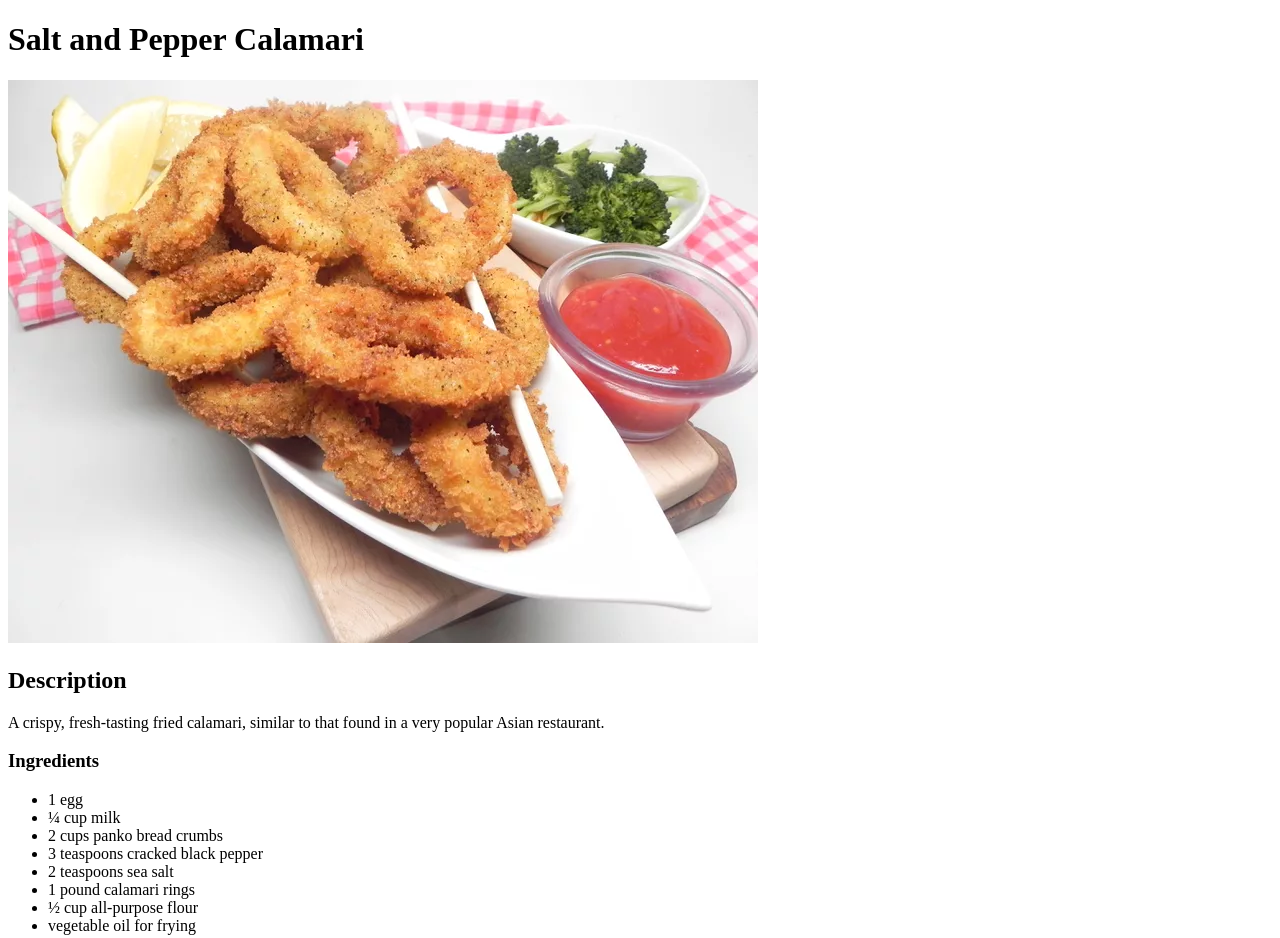
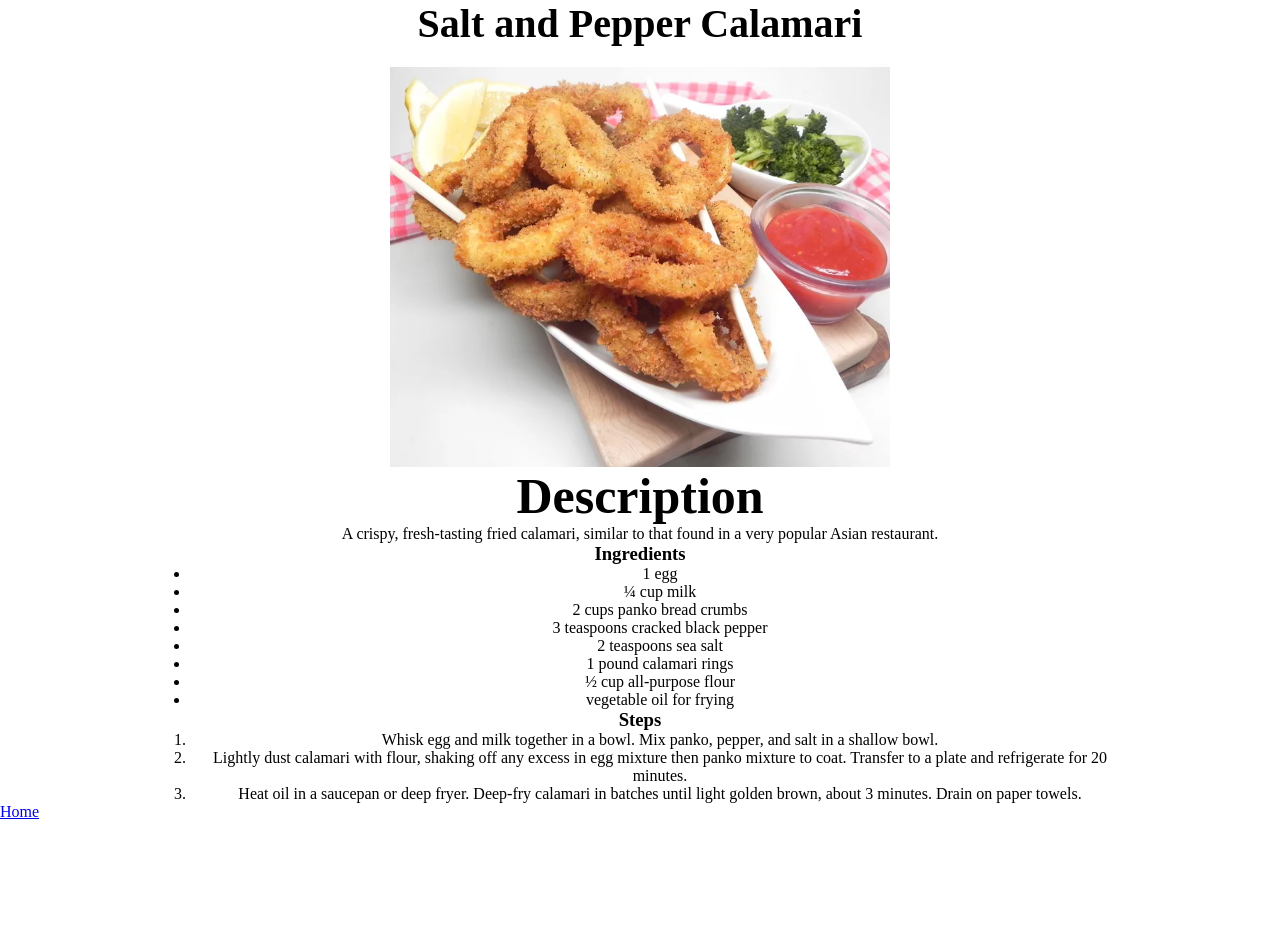
Before and after one commit to Sword1611/odin-recipes, a plain HTML site: page recipes/salt-and-pepper-calamari.html in a window 1280 px wide. Shown: the top 938 px of the page. After the commit the page ends 821 px from the top, so only its background shows below. Drawn offline with Linux system fonts and the light colour scheme.

Commit message:
updated css files

```diff
--- a/css/recipe-pages.css
+++ b/css/recipe-pages.css
@@ -0,0 +1,30 @@
+* {
+  /* outline: 2px solid red; */
+}
+
+.recipe-content {
+    margin: 0 150px 0;
+    text-align: center;
+}
+
+.recipe-title {
+  font-size: 40px;
+  margin: 0 auto 20px;
+}
+
+.image-container {
+  width: 500px;
+  height: 400px; /* Set ng manual height para yung image ay walang space sa baba. */
+  margin: 0 auto;
+  /* border: 2px solid #000; */
+}
+
+.recipe-image {
+  width: 100%; /* Full width of the container */
+  height: 100%;
+  object-fit: cover;
+}
+
+.recipe-description{
+    font-size: 50px;
+}
--- a/recipes/salt-and-pepper-calamari.html
+++ b/recipes/salt-and-pepper-calamari.html
@@ -3,17 +3,21 @@
   <head>
     <meta charset="UTF-8" />
     <meta name="viewport" content="width=device-width, initial-scale=1.0" />
-
+    <link rel="stylesheet" href="../css/main.css" />
+    <link rel="stylesheet" href="../css/recipe-pages.css">
     <title>Salt and Pepper Calamari</title>
   </head>
   <body>
-    <h1 class="title">Salt and Pepper Calamari</h1>
+
+    <article class="recipe-content">
+
+      <h1 class="recipe-title">Salt and Pepper Calamari</h1>
 
       <div class="image-container">
-      <img src="../images/calamari.webp" alt="Salt and Pepper Calamari"/>
+        <img src="../images/calamari.webp" alt="Salt and Pepper Calamari" class="recipe-image"/>
       </div>
 
-    <h2>Description</h2>
+      <h2 class="recipe-description">Description</h2>
       <p>A crispy, fresh-tasting fried calamari, similar to that found in a very popular Asian restaurant.</p>
       <h3>Ingredients</h3>
       <ul>
@@ -37,6 +41,12 @@
         <li>Heat oil in a saucepan or deep fryer. Deep-fry calamari in batches until light golden brown, about 3 minutes. Drain on paper towels.</li>
       </ol>
 
+
+    </article>
+
+
+
+
     <a href="../index.html" class="home">Home</a>
   </body>
 </html>
```
Also changed, not shown: index.html (+0 -1 lines), recipes/beef-sinigang.html (+1 -1 lines), recipes/chicken-adobo.html (+1 -1 lines), recipes/fried-chicken.html (+1 -1 lines), recipes/fried-shrimp.html (+2 -2 lines). Lines whose indentation alone changed are shown as unchanged.
